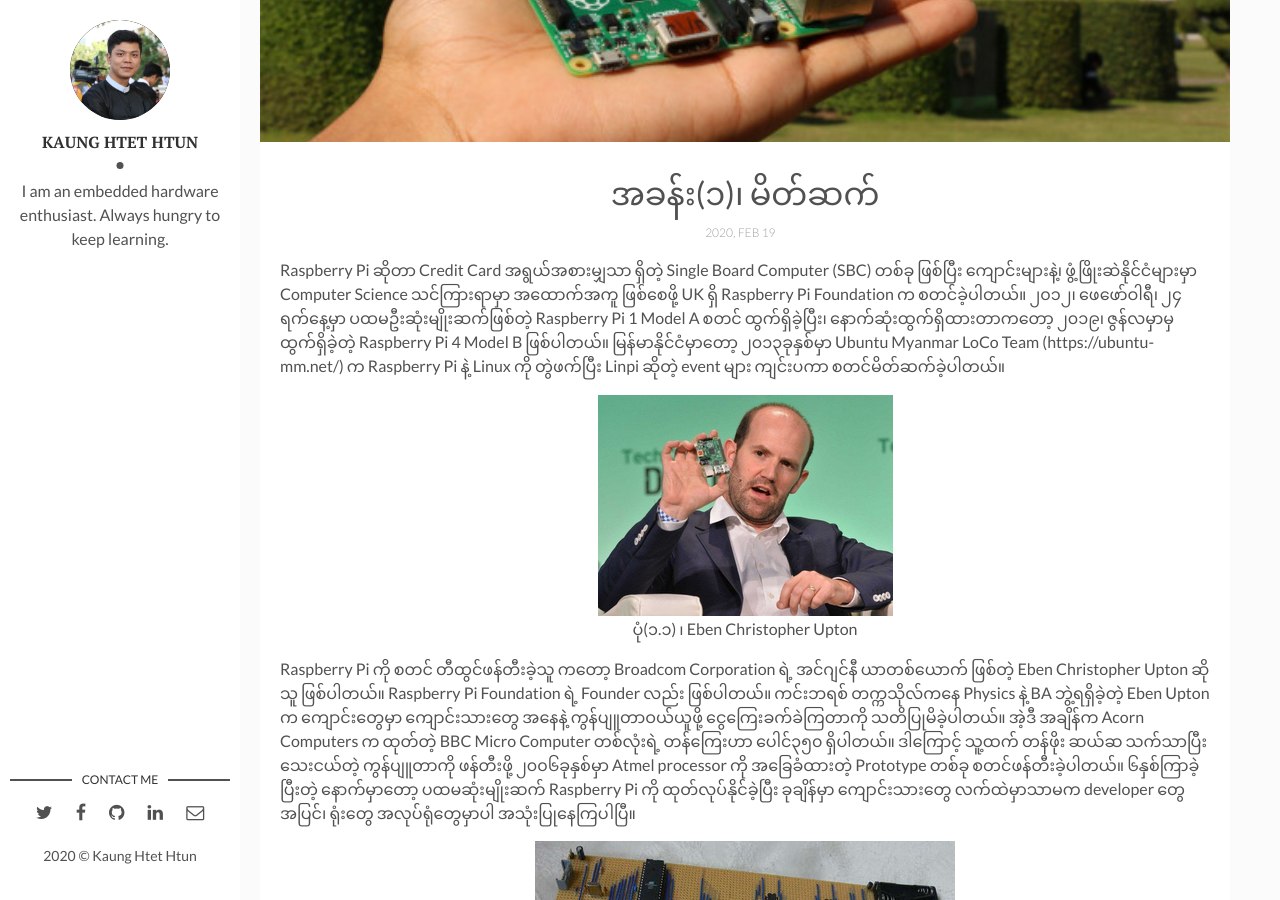
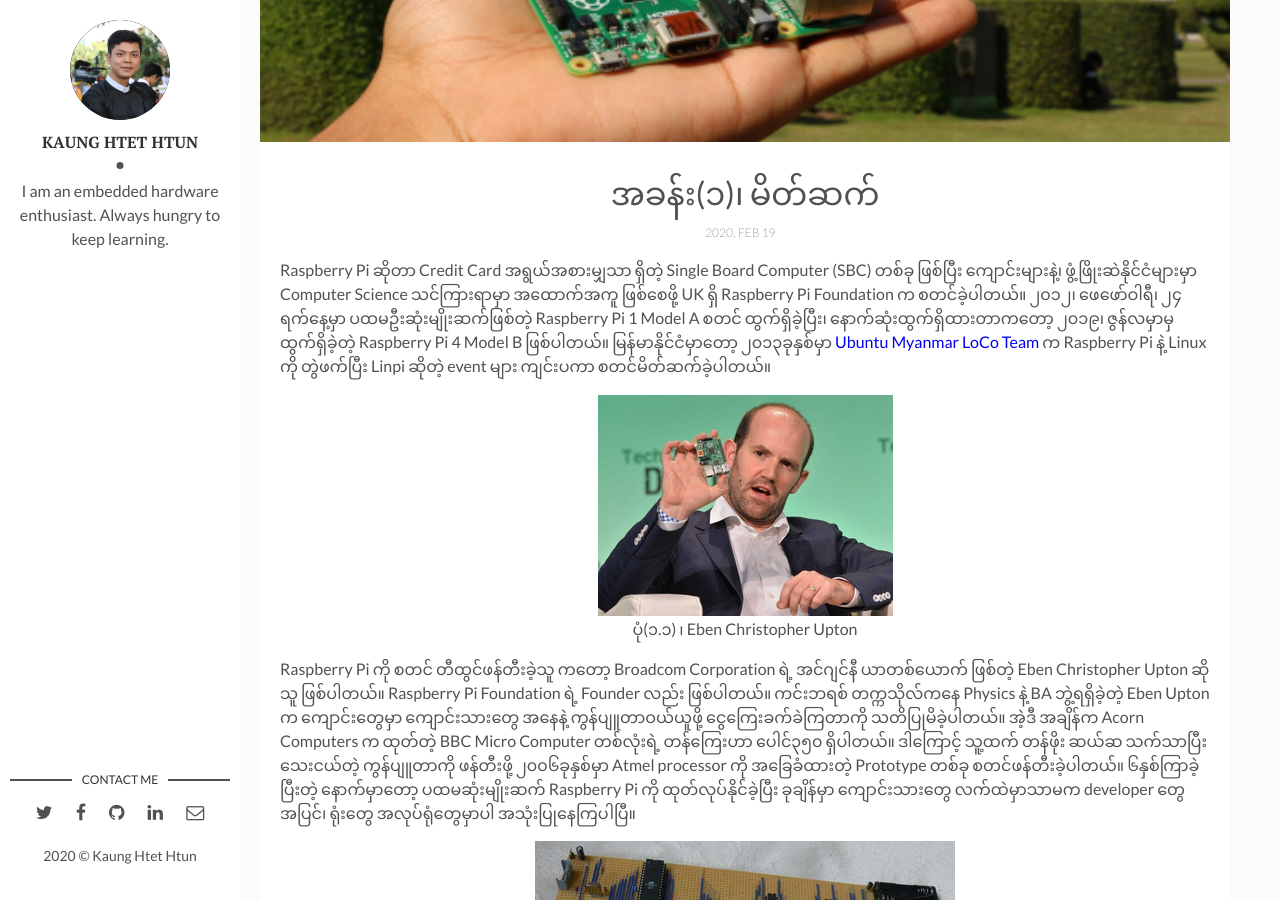
Before and after one commit to kogyikaunghtet/kogyikaunghtet.github.io, a Jekyll site: the page built from _posts/2020-02-19-rpi-ch1.markdown, in a window 1280 px wide and 900 px high, scrolled down 378 px. Built offline with Jekyll 4.4.1, drawn with Linux system fonts in a browser that asks for light colours; comment, search, counter and statistics services are not loaded; some of the changed text lies outside the part shown.

Commit message:
Initial commit

```diff
--- a/_posts/2020-02-19-rpi-ch1.markdown
+++ b/_posts/2020-02-19-rpi-ch1.markdown
@@ -7,7 +7,7 @@
 fig-caption: # Add figcaption (optional)
 tags: [Raspberry Pi, Book]
 ---
-Raspberry Pi ဆိုတာ Credit Card အရွယ်အစားမျှသာ ရှိတဲ့ Single Board Computer (SBC) တစ်ခု ဖြစ်ပြီး ကျောင်းများနဲ့၊ ဖွံ့ဖြိုးဆဲနိုင်ငံများမှာ Computer Science သင်ကြားရာမှာ အထောက်အကူ ဖြစ်စေဖို့ UK ရှိ Raspberry Pi Foundation က စတင်ခဲ့ပါတယ်။ ၂၀၁၂၊ ဖေဖော်ဝါရီ၊ ၂၄ ရက်နေ့မှာ ပထမဦးဆုံးမျိုးဆက်ဖြစ်တဲ့ Raspberry Pi 1 Model A စတင် ထွက်ရှိခဲ့ပြီး၊ နောက်ဆုံးထွက်ရှိထားတာကတော့ ၂၀၁၉၊ ဇွန်လမှာမှ ထွက်ရှိခဲ့တဲ့ Raspberry Pi 4 Model B ဖြစ်ပါတယ်။ မြန်မာနိုင်ငံမှာတော့ ၂၀၁၃ခုနှစ်မှာ Ubuntu Myanmar LoCo Team (https://ubuntu-mm.net/) က Raspberry Pi နဲ့ Linux ကို တွဲဖက်ပြီး Linpi ဆိုတဲ့ event များ ကျင်းပကာ စတင်မိတ်ဆက်ခဲ့ပါတယ်။
+Raspberry Pi ဆိုတာ Credit Card အရွယ်အစားမျှသာ ရှိတဲ့ Single Board Computer (SBC) တစ်ခု ဖြစ်ပြီး ကျောင်းများနဲ့၊ ဖွံ့ဖြိုးဆဲနိုင်ငံများမှာ Computer Science သင်ကြားရာမှာ အထောက်အကူ ဖြစ်စေဖို့ UK ရှိ Raspberry Pi Foundation က စတင်ခဲ့ပါတယ်။ ၂၀၁၂၊ ဖေဖော်ဝါရီ၊ ၂၄ ရက်နေ့မှာ ပထမဦးဆုံးမျိုးဆက်ဖြစ်တဲ့ Raspberry Pi 1 Model A စတင် ထွက်ရှိခဲ့ပြီး၊ နောက်ဆုံးထွက်ရှိထားတာကတော့ ၂၀၁၉၊ ဇွန်လမှာမှ ထွက်ရှိခဲ့တဲ့ Raspberry Pi 4 Model B ဖြစ်ပါတယ်။ မြန်မာနိုင်ငံမှာတော့ ၂၀၁၃ခုနှစ်မှာ <a style="text-decoration:none" href="https://ubuntu-mm.net/">Ubuntu Myanmar LoCo Team</a> က Raspberry Pi နဲ့ Linux ကို တွဲဖက်ပြီး Linpi ဆိုတဲ့ event များ ကျင်းပကာ စတင်မိတ်ဆက်ခဲ့ပါတယ်။
 
 <p align="center">
 <img src="/assets/img/rpibook/eben_upton.png">
@@ -39,4 +39,4 @@
 <a>ပုံ(၁.၄) ၊ Raspberry Pi 3 Model B+</a>
 </p>
 
-ဆက်လက်ဖတ်ရှုရန် - [၁.၁ Operating Systems](https://rpibook.github.io)
+အခန်း(၁)အား ဆက်လက်ဖတ်ရှုရန် - <a style="text-decoration:none" href="https://rpibook.github.io">၁.၁ Operating Systems</a>
```
